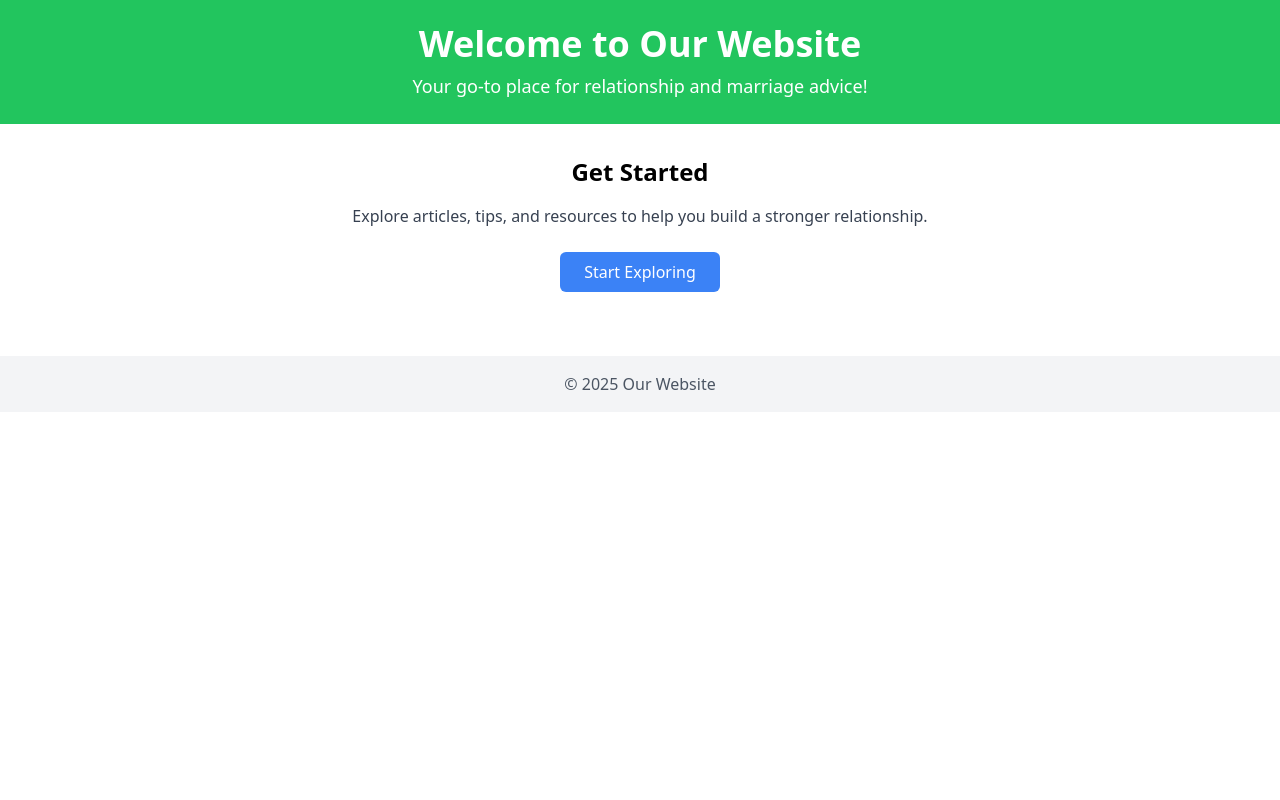
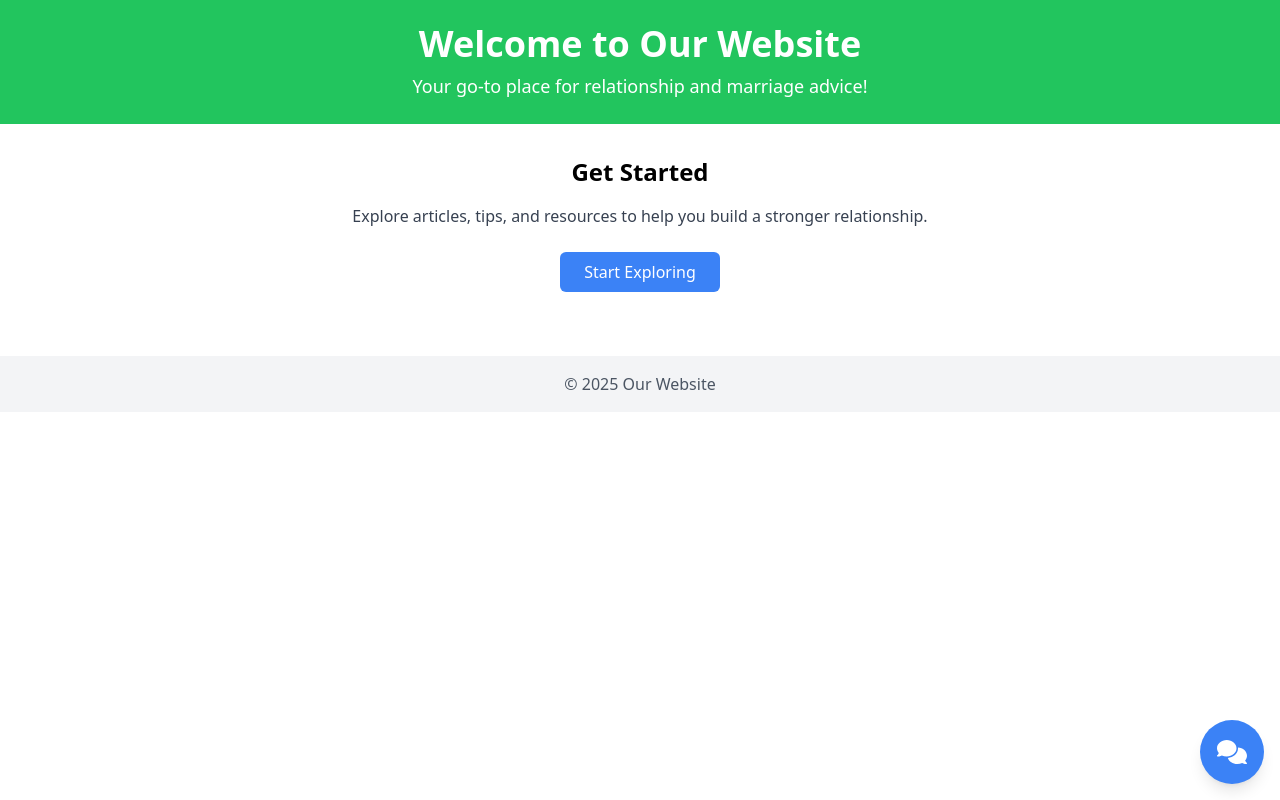
Before and after one commit to minhdinh135/SP25_SWP391_HarmonyHub_FE, a React (Vite) app: page / in a window 1280 px wide. Built offline with nearby package versions, Linux system fonts and the light colour scheme.

Commit message:
Add ChatButton component

```diff
--- a/package.json
+++ b/package.json
@@ -10,7 +10,11 @@
     "preview": "vite preview"
   },
   "dependencies": {
+    "@fortawesome/fontawesome-svg-core": "^6.7.2",
+    "@fortawesome/free-solid-svg-icons": "^6.7.2",
+    "@fortawesome/react-fontawesome": "^0.2.2",
     "@shadcn/ui": "^0.0.4",
+    "framer-motion": "^11.16.0",
     "react": "^18.3.1",
     "react-dom": "^18.3.1",
     "react-hot-toast": "^2.5.1",
--- a/src/App.jsx
+++ b/src/App.jsx
@@ -4,7 +4,6 @@ import {
   BrowserRouter as Router,
   Routes,
   Route,
-  Navigate,
 } from 'react-router-dom'
 import { ToastContainer } from 'react-toastify'
 import { Toaster } from 'react-hot-toast'
--- /dev/null
+++ b/src/components/Button/EnhancedChatButton.jsx
@@ -0,0 +1,29 @@
+import React, { useState } from "react";
+import { motion } from "framer-motion";
+import { FontAwesomeIcon } from "@fortawesome/react-fontawesome";
+import { faComments } from "@fortawesome/free-solid-svg-icons";
+import ChatPopUp from "../PopUp/ChatPopUp";
+const EnhancedChatButton = () => {
+  const [isChatOpen, setIsChatOpen] = useState(false);
+
+  const toggleChat = () => {
+    setIsChatOpen((prev) => !prev);
+  };
+
+  return (
+    <div className="fixed bottom-4 right-4">
+      <motion.button
+        onClick={toggleChat}
+        className="bg-blue-500 text-white rounded-full w-16 h-16 shadow-lg flex items-center justify-center text-2xl hover:bg-blue-600 focus:outline-none focus:ring-2 focus:ring-blue-400 focus:ring-offset-2"
+        whileHover={{ scale: 1.1 }}
+        whileTap={{ scale: 0.9 }}
+        aria-label="Chat"
+      >
+        <FontAwesomeIcon icon={faComments} />
+      </motion.button>
+      {isChatOpen && <ChatPopUp onClose={toggleChat} />}
+    </div>
+  );
+};
+
+export default EnhancedChatButton;
--- /dev/null
+++ b/src/components/PopUp/ChatPopUp.jsx
@@ -0,0 +1,28 @@
+const ChatPopUp = ({ onClose }) => {
+  return (
+    <div className="fixed bottom-24 right-4 w-80 bg-white rounded-lg shadow-lg z-50">
+      <div className="bg-blue-500 text-white flex justify-between items-center p-3 rounded-t-lg">
+        <span className="text-lg font-semibold">Chat</span>
+        <button
+          onClick={onClose}
+          className="text-white hover:text-gray-200 focus:outline-none"
+          aria-label="Close chat"
+        >
+          ✖
+        </button>
+      </div>
+      <div className="p-4 h-64 overflow-y-auto">
+        <p className="text-gray-700">Welcome to the chat! How can we help you today?</p>
+      </div>
+      <div className="p-3 border-t">
+        <input
+          type="text"
+          placeholder="Type your message..."
+          className="w-full px-3 py-2 border rounded-lg focus:outline-none focus:ring-2 focus:ring-blue-400"
+        />
+      </div>
+    </div>
+  );
+};
+
+export default ChatPopUp;
--- a/src/pages/HomePage.jsx
+++ b/src/pages/HomePage.jsx
@@ -1,3 +1,5 @@
+import EnhancedChatButton from "../components/Button/EnhancedChatButton";
+
 const Homepage = () => {
   return (
     <div className="font-sans text-center">
@@ -21,6 +23,7 @@ const Homepage = () => {
       {/* Footer Section */}
       <footer className="bg-gray-100 py-4 mt-8">
         <p className="text-gray-600">&copy; 2025 Our Website</p>
+        <EnhancedChatButton />
       </footer>
     </div>
   );
```
Also changed, not shown: 1 other file (tests, documents, lock files or other folders).
